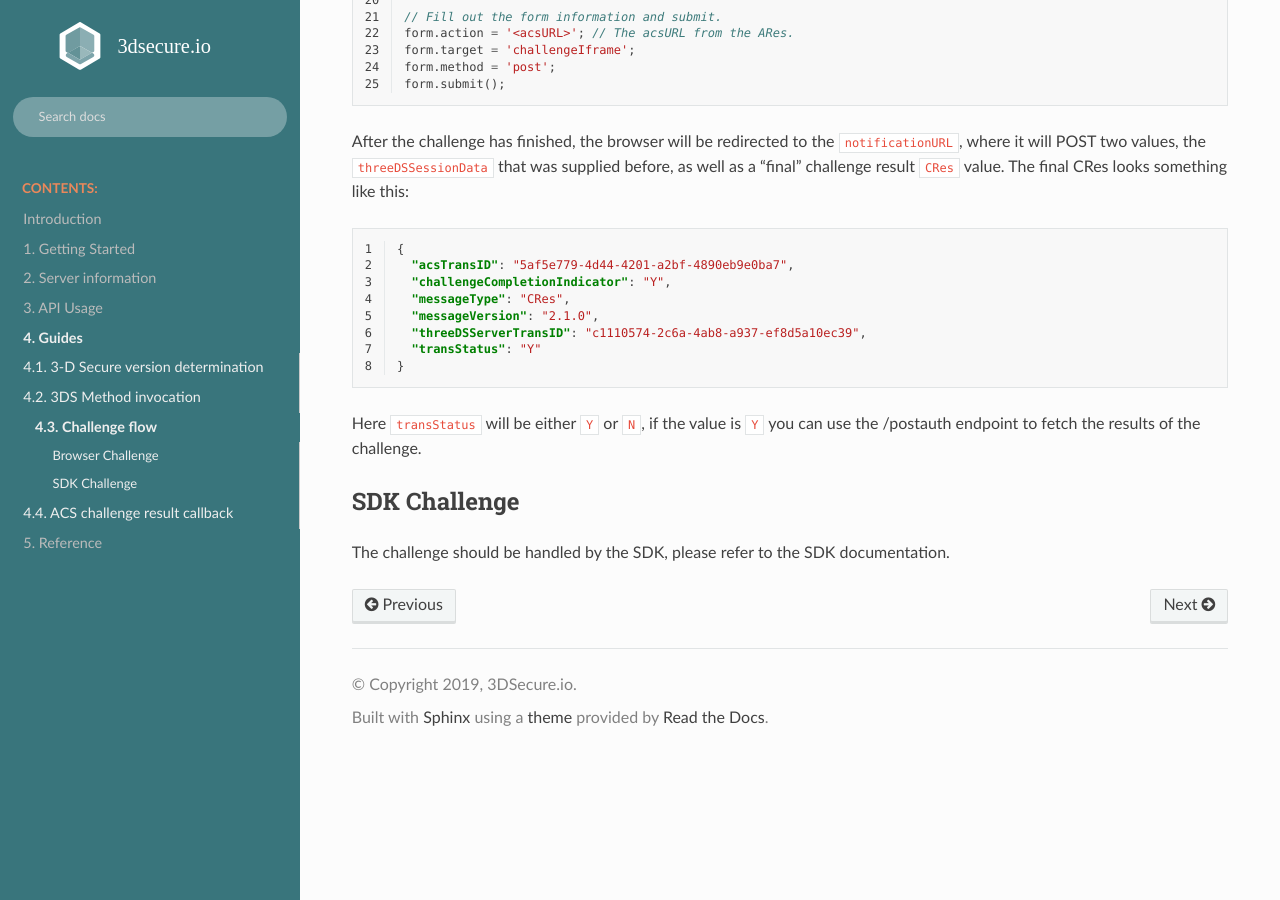
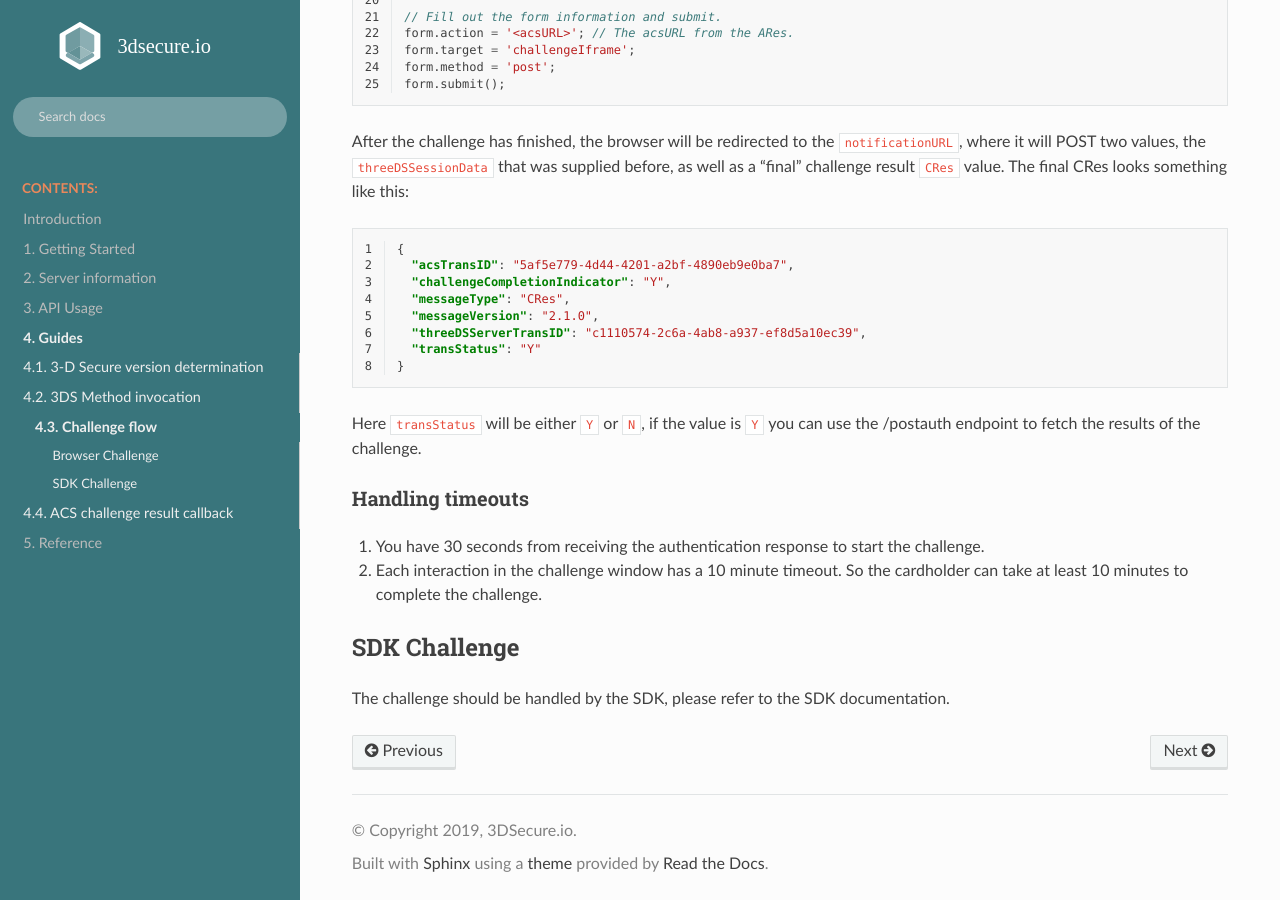
Before and after one commit to clearhaus/3DSv2-api-documentation, a Sphinx documentation site: the page built from source/challenge_flow.rst, in a window 1280 px wide and 900 px high, scrolled down 1117 px. Built offline with Sphinx 7.4.7 and the Read the Docs theme 2.0.0, drawn with Linux system fonts in a browser that asks for light colours.

Commit message:
Add note about timeouts in challenge flow.

```diff
--- a/source/challenge_flow.rst
+++ b/source/challenge_flow.rst
@@ -91,6 +91,14 @@ The final CRes looks something like this:
 Here ``transStatus`` will be either ``Y`` or ``N``, if the value is ``Y`` you
 can use the :ref:`postauth-usage` to fetch the results of the challenge.
 
+Handling timeouts
+*****************
+
+1. You have 30 seconds from receiving the :ref:`authentication response <auth-response>` to start
+   the challenge.
+2. Each interaction in the challenge window has a 10 minute timeout. So the cardholder can take
+   at least 10 minutes to complete the challenge.
+
 SDK Challenge
 -------------
 
```
